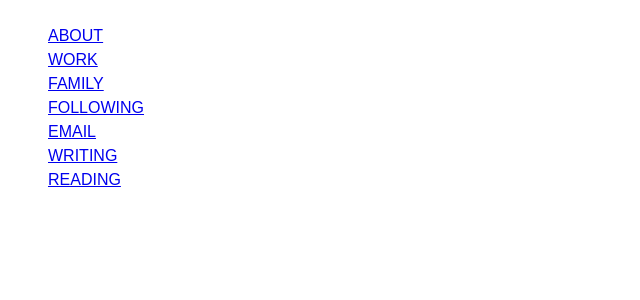
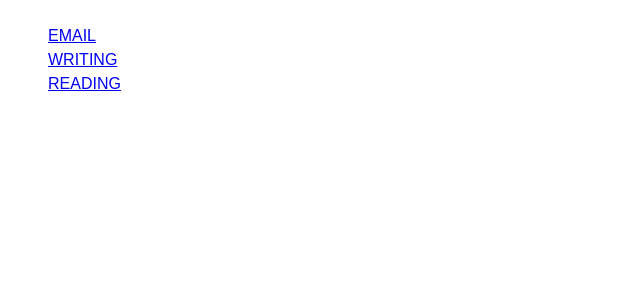
Before and after one commit to rogerkirkness/writing, a Jekyll site: the page built from index.html, in a window 1280 px wide. Shown: the top 300 px of the page, without its empty margins (0-640 px from the left). Built offline with Jekyll 4.4.1, drawn with Linux system fonts in a browser that asks for light colours.

Commit message:
Bump version to 1.0.4

```diff
--- a/_layouts/default.html
+++ b/_layouts/default.html
@@ -32,15 +32,9 @@
 <body>
 	<nav class="nav">
 		<ul>
-			<li><a href="/about">ABOUT</a></li>
-			<li><a href="/work">WORK</a></li>
-			<li><a href="/family">FAMILY</a></li>
-			<li><a href="/following">FOLLOWING</a></li>
 			<li><a href="mailto:me@rogerkirkness.com">EMAIL</a></li>
 			<li><a href="/writing">WRITING</a></li>
-			<li>
-				<a target="_blank" rel="noopener" href="https://docs.google.com/spreadsheets/d/1p8F9J2mziGSeuGS03KSrfdU9vbjFh1HmzGF4HOhZ-CU/edit?usp=sharing">READING</a>
-			</li>
+			<li><a target="_blank" rel="noopener" href="https://docs.google.com/spreadsheets/d/1p8F9J2mziGSeuGS03KSrfdU9vbjFh1HmzGF4HOhZ-CU/edit?usp=sharing">READING</a></li>
 		</ul>
 	</nav>
 	<div class="container">
```
